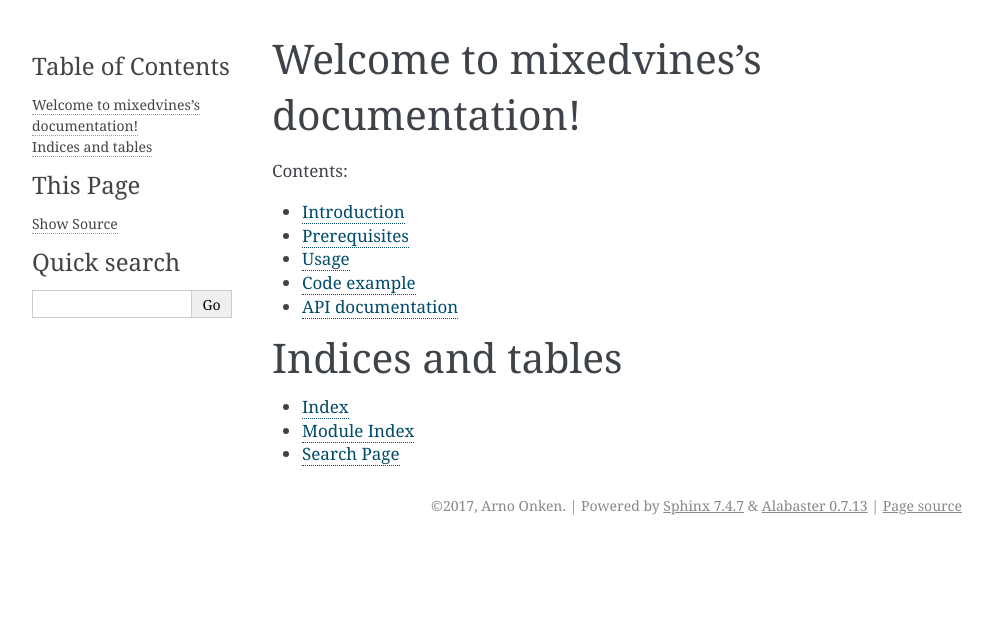
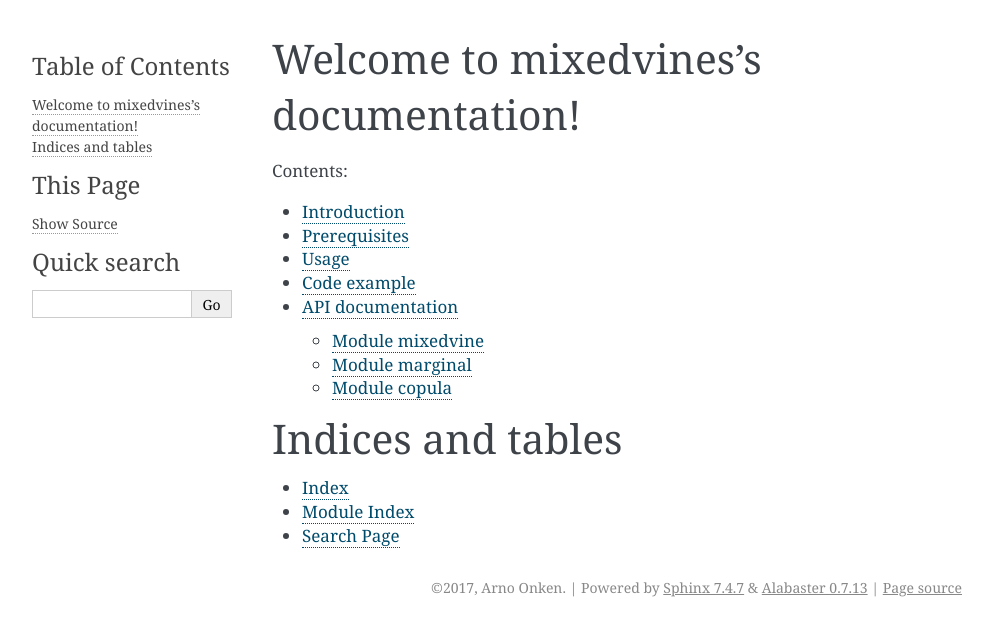
Before and after one commit to asnelt/mixedvines, a Sphinx documentation site: the page built from docs/index.rst, in a window 1280 px wide. Shown: the top 636 px of the page, without its empty margins (148-1141 px from the left). Built offline with Sphinx 7.4.7, drawn with Linux system fonts in a browser that asks for light colours; part of the change alters nothing that is shown.

```diff
--- a/docs/api.rst
+++ b/docs/api.rst
@@ -1,15 +1,25 @@
 API documentation
 =================
 
+
+Module mixedvine
+----------------
 
 .. automodule:: mixedvines.mixedvine
    :members:
    :inherited-members:
 
+Module marginal
+---------------
+
 .. automodule:: mixedvines.marginal
    :members:
    :inherited-members:
 
+Module copula
+-------------
+
 .. automodule:: mixedvines.copula
    :members:
    :inherited-members:
+   :show-inheritance:
--- a/docs/conf.py
+++ b/docs/conf.py
@@ -18,6 +18,19 @@
 #
 import os
 import sys
+from mock import MagicMock
+
+
+# Mock modules numpy and scipy to build documentation on Read The Docs
+class Mock(MagicMock):
+    @classmethod
+    def __getattr__(cls, name):
+        return MagicMock()
+
+
+MOCK_MODULES = ['numpy', 'scipy', 'scipy.stats', 'scipy.optimize']
+sys.modules.update((mod_name, Mock()) for mod_name in MOCK_MODULES)
+
 sys.path.insert(0, os.path.abspath('..'))
 
 # -- General configuration ------------------------------------------------
@@ -32,6 +45,10 @@ sys.path.insert(0, os.path.abspath('..'))
 extensions = [
     'sphinx.ext.autodoc', 'sphinx.ext.autosummary', 'sphinx.ext.napoleon'
 ]
+
+napoleon_google_docstring = False
+napoleon_use_param = False
+napoleon_use_ivar = True
 
 # Add any paths that contain templates here, relative to this directory.
 # templates_path = ['_templates']
```
